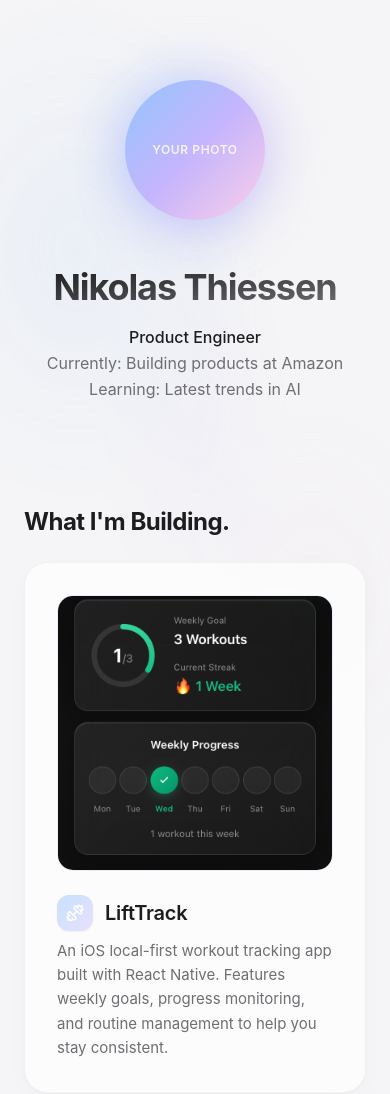
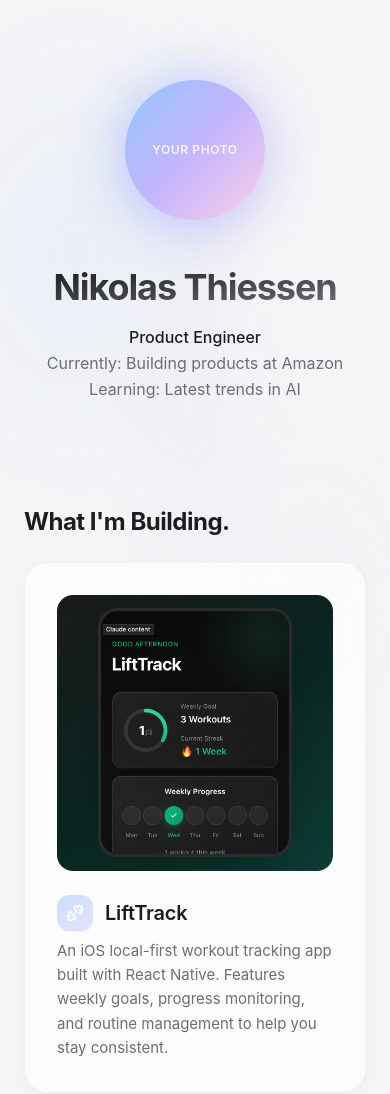
Before and after one commit to nthiessenf/personal-landing, a Next.js app in the folder landing-page/: page / in a window 390 px wide. Shown: the top 1094 px of the page. Built offline with nearby package versions, Linux system fonts and the light colour scheme.

Commit message:
Refactor ProjectCard component to update image display with a phone mockup style, enhancing visual appeal and responsiveness through improved layout and styling adjustments.

```diff
--- a/landing-page/components/project-card.tsx
+++ b/landing-page/components/project-card.tsx
@@ -20,14 +20,20 @@
 }: ProjectCardProps) {
   const content = (
     <div className="relative h-full flex flex-col sm:flex-row gap-6">
-      {/* Square Image - Left Side */}
+      {/* Phone Mockup with Screenshot */}
       {image && (
-        <div className="flex-shrink-0 w-full sm:w-40 md:w-44 lg:w-52 aspect-square rounded-2xl overflow-hidden bg-gradient-to-br from-[#93c5fd]/10 via-[#c4b5fd]/10 to-[#fbcfe8]/10 border border-[#93c5fd]/15">
-          <img
-            src={image}
-            alt={title}
-            className="w-full h-full object-cover"
-          />
+        <div className="flex-shrink-0 w-full sm:w-44 md:w-48 lg:w-52 aspect-square rounded-2xl overflow-hidden flex items-center justify-center"
+          style={{
+            background: "linear-gradient(145deg, #1a1a1a 0%, #0a2520 50%, #0d3d35 100%)",
+          }}
+        >
+          <div className="relative w-[70%] h-[90%] rounded-[20px] overflow-hidden border-[3px] border-[#2a2a2a] shadow-2xl">
+            <img
+              src={image}
+              alt={title}
+              className="w-full h-full object-cover object-top"
+            />
+          </div>
         </div>
       )}
 
```
